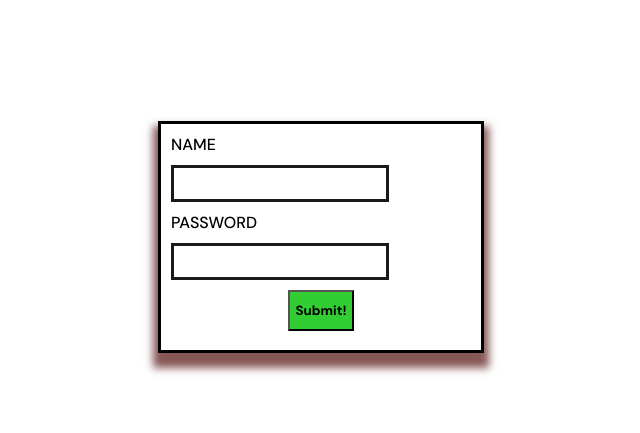
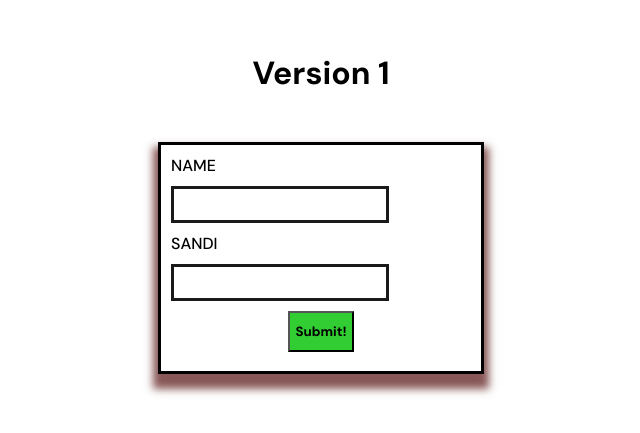
Before and after one commit to NoxturneDev/form-validation-troll, a plain HTML site: page index.html in a window 1280 px wide. Shown: the part 187-620 px from the top of the page, without its empty margins (319-959 px from the left). Drawn offline with Linux system fonts and the light colour scheme.

Commit message:
added new heading of versioning file

```diff
--- a/index.html
+++ b/index.html
@@ -17,6 +17,7 @@
 <body>
     <main class="main-wrapper">
         <div class="toast-container">
+            <h1>Version 1</h1>
             <h1 id="toast-danger" hidden="true">
                 😡💢
             </h1>
@@ -30,7 +31,7 @@
             </label>
             <input type="text" class="input" name="name" id="name">
             <label for="" class="input-group">
-                password
+                sandi
             </label>
             <input type="password" class="input" name="password" id="password">
             <div class="button-wrapper">
```
